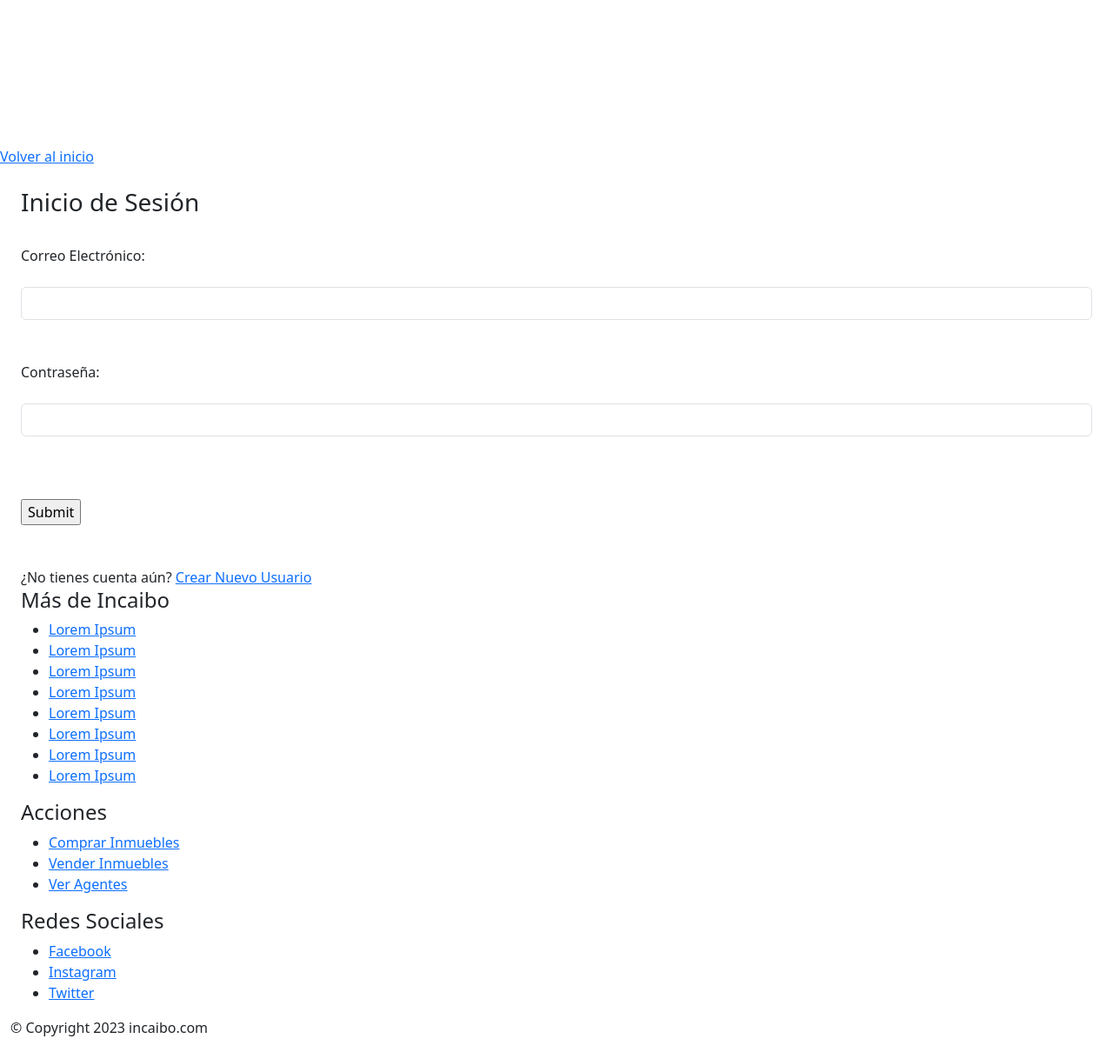
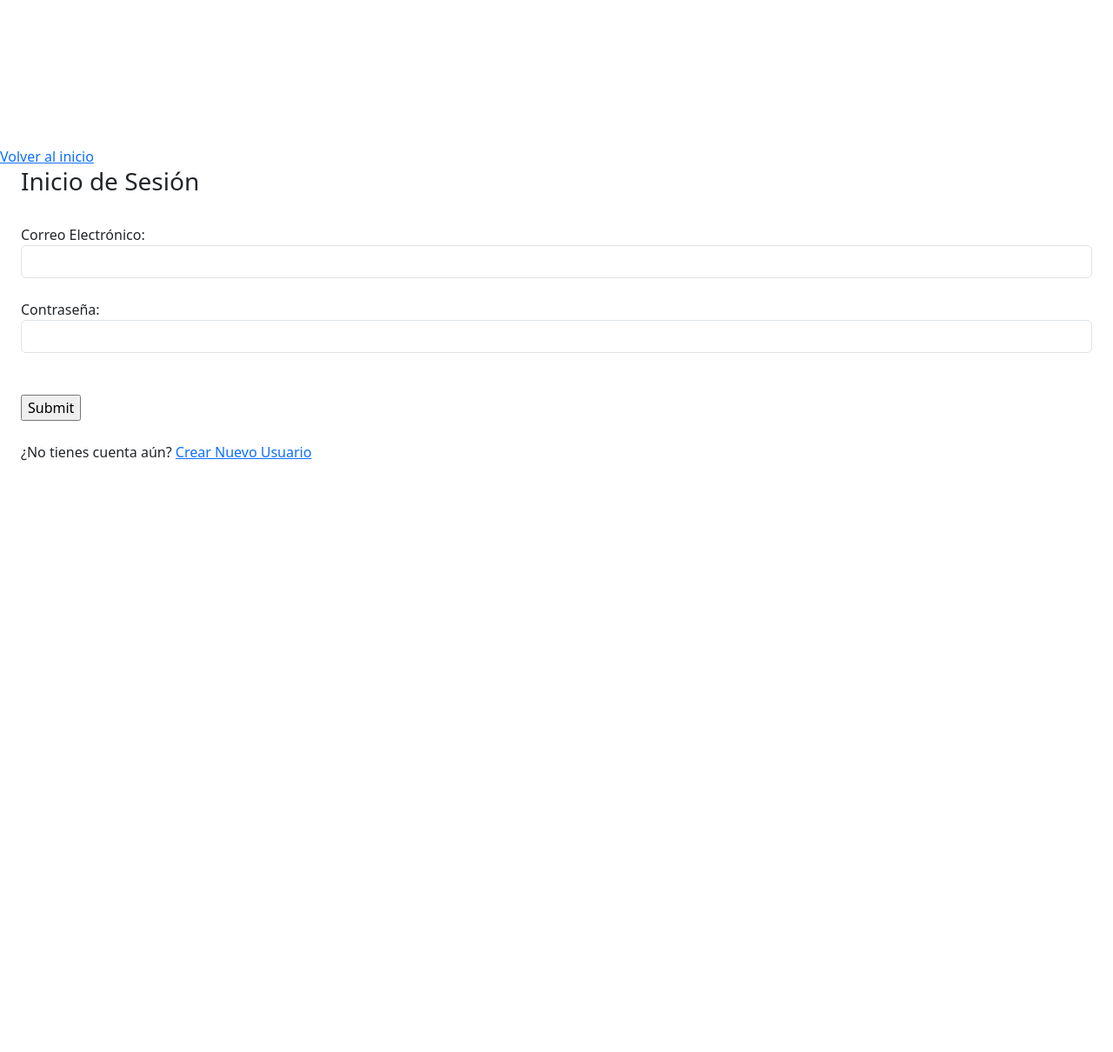
Before and after one commit to DiegoEfu/tesis, a Django app: page /usuarios/login/ in a window 1280 px wide. Shown: the part 1032-2242 px from the top of the page at 87% size. After the commit the page ends 1562 px from the top, so only its background shows below. Run offline with Django 3.2, Linux system fonts and the light colour scheme.

Commit message:
Update login.html
Actualización Login

```diff
--- a/usuarios/templates/registration/login.html
+++ b/usuarios/templates/registration/login.html
@@ -8,7 +8,7 @@
     <title>Inicio de Sesión</title>
 
     <script src="https://code.jquery.com/jquery-3.6.4.js" integrity="sha256-a9jBBRygX1Bh5lt8GZjXDzyOB+bWve9EiO7tROUtj/E=" crossorigin="anonymous"></script>
-    <link rel="stylesheet" href="{% static 'login.css' %}">
+        <link rel="stylesheet" href="{% static 'estilos/login/login.css' %}">
     <link href="https://cdn.jsdelivr.net/npm/bootstrap@5.3.0-alpha3/dist/css/bootstrap.min.css" rel="stylesheet" integrity="sha384-KK94CHFLLe+nY2dmCWGMq91rCGa5gtU4mk92HdvYe+M/SXH301p5ILy+dN9+nJOZ" crossorigin="anonymous">
     <link href='https://fonts.googleapis.com/css?family=Montserrat:thin,extra-light,light,100,200,300,400,500,600,700,800' rel='stylesheet' type='text/css'>
 
@@ -267,62 +267,25 @@
         </nav>
         <a href="/" class="linkRegreso col-xs-10" >Volver al inicio</a>
     </header>
-    <div class="fondoLogin container-fluid">
-        <div class="cuadroForm container-fluid"><br>
+     <div class="fondoLogin container-fluid">
+        <div class="cuadroForm container-fluid">
             <h3 class="loginTitle">Inicio de Sesión</h3> <br>
             {% for key, value in form.errors.items %}
             <p style="color: brown;">{{value}}</p>
             {% endfor %}
             <form method="POST" action="">
                 {% csrf_token %}
-                <label for="">Correo Electrónico: </label><br> <br>
-                <input type="text" name="username" id="id_username" required class="form-control">  <br> <br>
-                <label for="">Contraseña:</label> <br> <br>
-                <input type="password" name="password" id="id_password" required class="form-control"> <br> <br> <br>
+                <label for="" class="etiquetaLogin">Correo Electrónico: </label><br>
+                <input type="text" name="username" id="id_username" required class="form-control">  <br>
+                <label for="" class="etiquetaLogin">Contraseña:</label> <br>
+                <input type="password" name="password" id="id_password" required class="form-control"> <br><br>
                 <div class="apartadoBoton">
-                <input type="submit" name="botonEnviar" class="btn-success"> <br>  <br> <br> </div>
+                <input type="submit" name="botonEnviar" class="btn-success"> <br> <br> </div>
             </form>
 
             <label for="">¿No tienes cuenta aún? <a href="{% url 'registro' %}">Crear Nuevo Usuario</a></label>
         </div>
     </div>
-    <footer>
-        <div class="contenedorFooters container-fluid">
-            <div class="contenedorLink container-fluid" id="contenedorMasInformacion">
-                <h4 class="etiquetaH4Link">Más de Incaibo</h4>
-                <ul class="listaLinks">
-                <li><a href="">Lorem Ipsum</a></li>
-                <li><a href="">Lorem Ipsum</a></li>
-                <li><a href="">Lorem Ipsum</a></li>
-                <li><a href="">Lorem Ipsum</a></li>
-                <li><a href="">Lorem Ipsum</a></li>
-                <li><a href="">Lorem Ipsum</a></li>
-                <li><a href="">Lorem Ipsum</a></li>
-                <li><a href="">Lorem Ipsum</a></li>
-                </ul>
-            </div>
-            <div class="contenedorLink container-fluid" id="contenedorAcciones">
-                <h4 class="etiquetaH4Link">Acciones</h4>
-                <ul class="listaLinks">
-                    <li><a href="" class="linksAcciones">Comprar Inmuebles</a></li>
-                    <li><a href="" class="linksAcciones">Vender Inmuebles</a></li>
-                    <li><a href="" class="linksAcciones">Ver Agentes</a></li>
-                </ul>
-            </div>
-            <div class="contenedorLink container-fluid">
-                <h4 class="etiquetaH4Link">Redes Sociales</h4>
-                <ul class="listaLinks">
-                    <li><a href="">Facebook</a></li>
-                    <li><a href="">Instagram</a></li>
-                    <li><a href="">Twitter</a></li>
-                </ul>
-            </div>
-        </div>
-        <div class="copyrightFinal container-fluid">
-            <p>© Copyright 2023 incaibo.com</p>
-        </div>
-    </footer>
-
     <script>
         let elements = Array.prototype.slice.call(document.getElementsByTagName('input'), 0 );
         console.log(elements);
```
